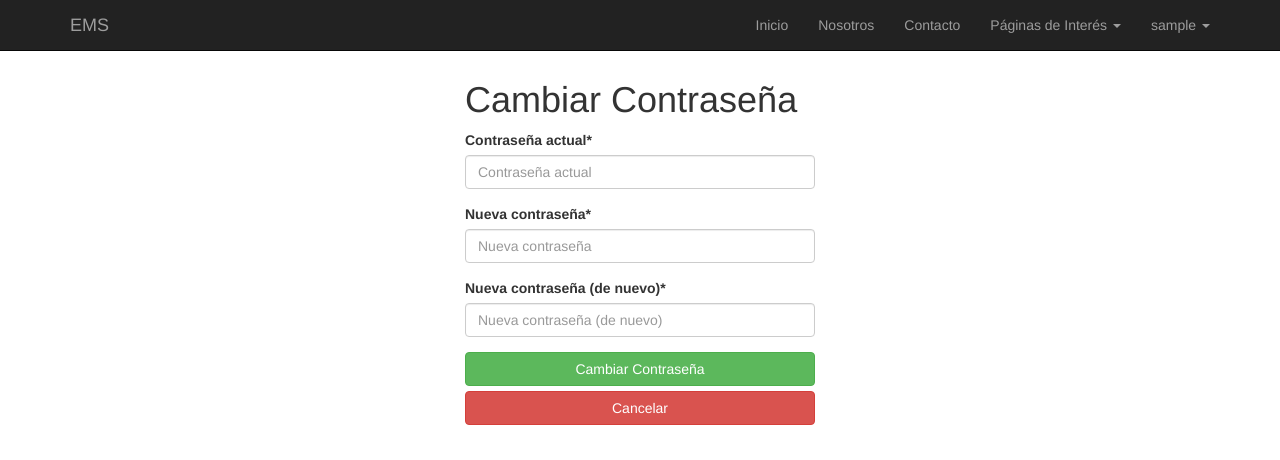
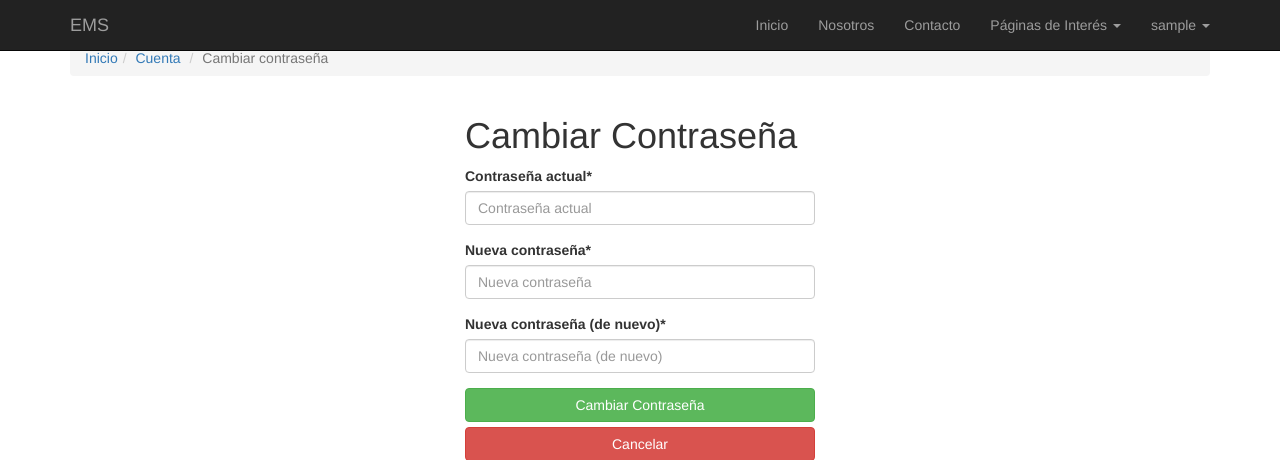
Before and after one commit to paipeikoa/inventario, a Django app: page /accounts/password/change/ in a window 1280 px wide. Shown: the top 460 px of the page. Run offline with Django 3.2, Linux system fonts and the light colour scheme; the visitor is signed in with stand-in values (Sample User, id 1); some libraries are stand-ins or nearby versions.

Commit message:
Algunos cambios en usuarios

```diff
--- a/usuarios/templates/account/email.html
+++ b/usuarios/templates/account/email.html
@@ -12,8 +12,8 @@
             <ol class="breadcrumb">
                 <li><a href="/">Inicio</a>
                 </li>
-                <li><a href="{% url 'profile' %}">Mis Datos</a></li>
-                <li class="active">Actualizar email</li>
+                <li><a href="{% url 'profile' %}">Cuenta</a></li>
+                <li class="active">Actualizar, agregar email</li>
             </ol>
         </div>
     </div>
--- a/usuarios/templates/account/password_change.html
+++ b/usuarios/templates/account/password_change.html
@@ -5,8 +5,18 @@
 {% block head_title %}{% trans "Change Password" %}{% endblock %}
 
 {% block content %}
-<br><br><br>
+<br><br>
 <div class="container">
+	<div class="row">
+        <div class="col-lg-12">
+            <ol class="breadcrumb">
+                <li><a href="/">Inicio</a>
+                <li><a href="/profile/">Cuenta</a>
+                </li>
+              <li class="active">Cambiar contraseña</li>
+            </ol>
+        </div>
+    </div>
 	<div class="col-md-4 col-md-offset-4">
 	    <h1>{% trans "Change Password" %}</h1>
 
@@ -15,7 +25,6 @@
 	        {{ form|crispy }}
 	        <button class="btn btn-success btn-md btn-block" name="action" type="submit">{% trans "Change Password" %}</button>
 	    	<a href="/" class="btn btn-danger btn-md btn-block" role="button">Cancelar</a>
-
 	    </form>
 	</div>
 </div>
--- a/usuarios/templates/profile.html
+++ b/usuarios/templates/profile.html
@@ -9,7 +9,7 @@
             <ol class="breadcrumb">
                 <li><a href="/">Inicio</a>
                 </li>
-                <li class="active">Mis Datos</li>
+                <li class="active">Cuenta</li>
             </ol>
         </div>
     </div>
```
